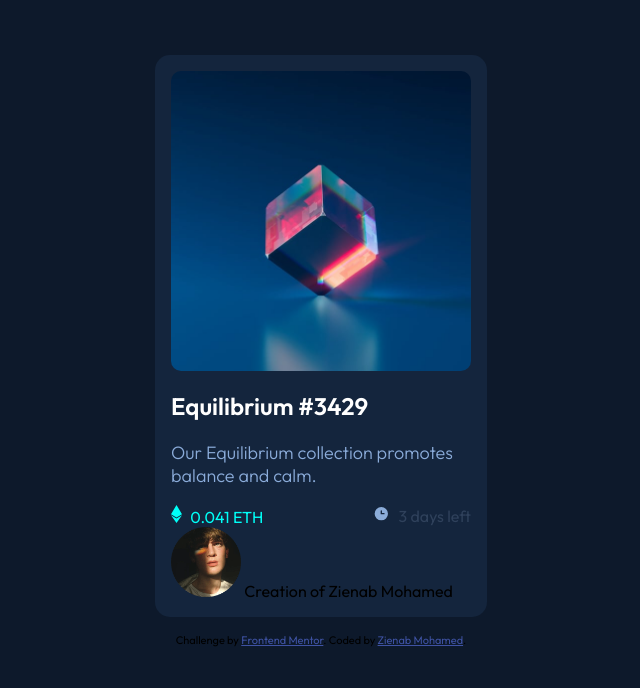
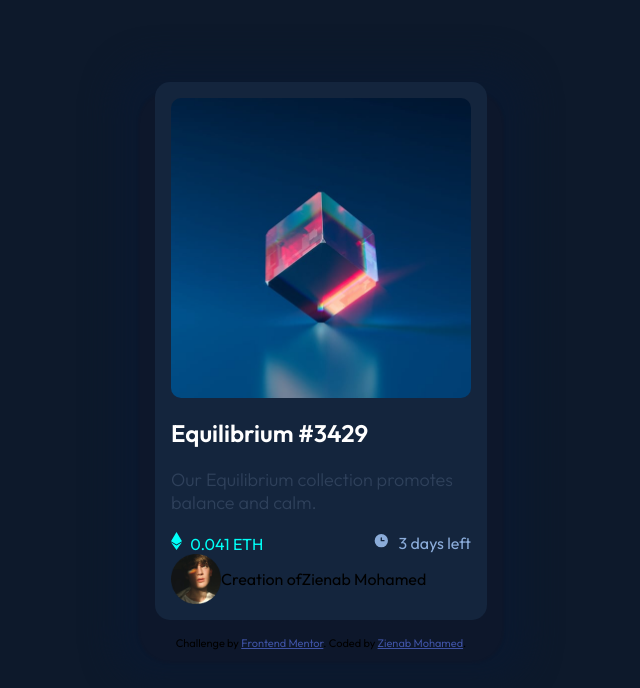
Before and after one commit to zenab12/NFT_Card, a plain HTML site: page index.html in a window 1280 px wide. Shown: the whole page, without its empty margins (319-959 px from the left). Drawn offline with Linux system fonts and the light colour scheme.

Commit message:
Update index.html

```diff
--- a/index.html
+++ b/index.html
@@ -15,7 +15,7 @@
     {
     --main-bg:hsl(217, 54%, 11%);
     --card-bg:hsl(216, 50%, 16%);
-    --dark-shadow:hsl(221, 52%, 11%));
+    --dark-shadow:hsl(221, 52%, 11%);
     --light-shadow:hsl(218,61%, 11.5%);
     --border:hsl(215, 32%, 27%);
     --cyan:hsl(178, 100%, 50%);
@@ -23,11 +23,12 @@
     --white:hsl(0, 0%, 100%);
     --footer: hsl(228, 45%, 44%);
     }
+    a {color:var(--white);}
     body
     {
     font-family: 'Outfit', sans-serif;
     background:var(--main-bg);
-    height:670px;
+    height:700px;
     }
     figure,body,.prop{ display:flex;flex-direction:column;justify-content:center;align-items:center;}
 
@@ -42,17 +43,18 @@
     figure > img {border-radius:10px;max-width:100%;}
 
     figure h2 {color:var(--white);font-weight:600;}
-    figure p{font-size:18px;color:var(--font);font-weight:300;}
+    figure p{font-size:18px;color:var(--border);font-weight:300;}
 
     figure .prop {flex-direction:row; justify-content:space-between;font-weight:400;}
     figure .prop img{padding-right:5px}
     figure .prop .salary {color:var(--cyan)}
-    figure .prop .time {color:var(--border)}
-    figure .prop:after{ border:5px solid var(--border);border-radius:3px;display:block;width:95%;height;3px;}
+    figure .prop .time {color:var(--font)}
+    figure .border{ border:5px solid var(--border);border-radius:3px;display:block;width:95%;height;3px;}
 
-    figure .creator a {color:var(--border);font-weight:400;}
+    figure .creator{display:flex;align-items:center;flex-direction:row;justify-content:flex-start;}
+    figure .creator a {color:var(--font);font-weight:400;}
     figure .creator a span{color:var(--white);font-size:20px}
-    figure .creator img{width:70px}
+    figure .creator img{width:50px}
 
     .attribution { font-size: 11px;    text-align:center;}
     .attribution a { color:var(--footer)}
```
